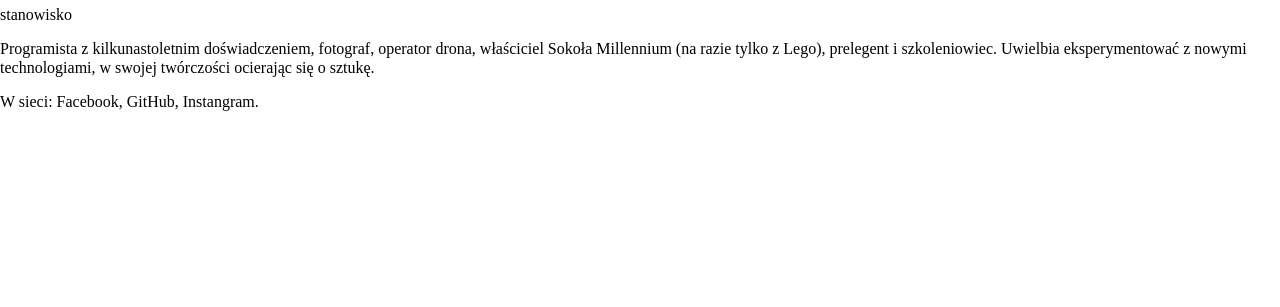
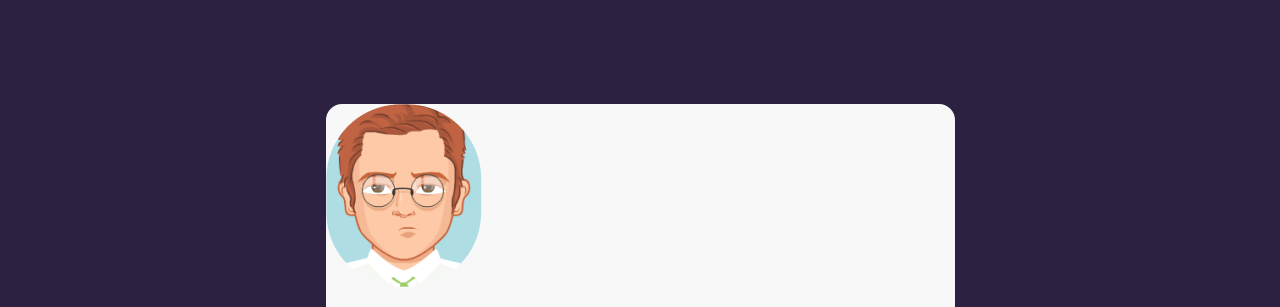
Before and after one commit to malgorzata-jekner/Business-card-2021, a plain HTML site: page index.html in a window 1280 px wide. Shown: the part 92-399 px from the top of the page. Drawn offline with Linux system fonts and the light colour scheme.

Commit message:
main box styles

```diff
--- a/index.html
+++ b/index.html
@@ -6,12 +6,13 @@
     <title>Wizytwoka</title>
     <link href="normalize.css" rel="stylesheet" type="text/css" />
     <link href="style.css" rel="stylesheet" type="text/css" />
+
   </head>
 
   <body>
-    <main>
+    <main class="main">
       <article>
-        <img src="" />
+        <img src="avatar.png" alt="Zdjecie Imie i nazwisko" />
         <header>
           <h1>Imie i nazwisko</h1>
           <p>stanowisko</p>
@@ -26,6 +27,7 @@
             W sieci: Facebook, GitHub, Instangram.
         </p>
       </article>
+
     </main>
   </body>
 </html>
--- a/style.css
+++ b/style.css
@@ -0,0 +1,15 @@
+body {
+    background: #2C2141;
+    display: flex;
+    align-items: center;
+    justify-content: center;
+    min-height: 100vh;
+
+}
+
+.main {
+    background: #F8F8F8;
+    border-radius: 16px;
+    width: 629px;
+    margin: 16px;
+}
```
Also changed, not shown: avatar.png (added), 1 other file.
